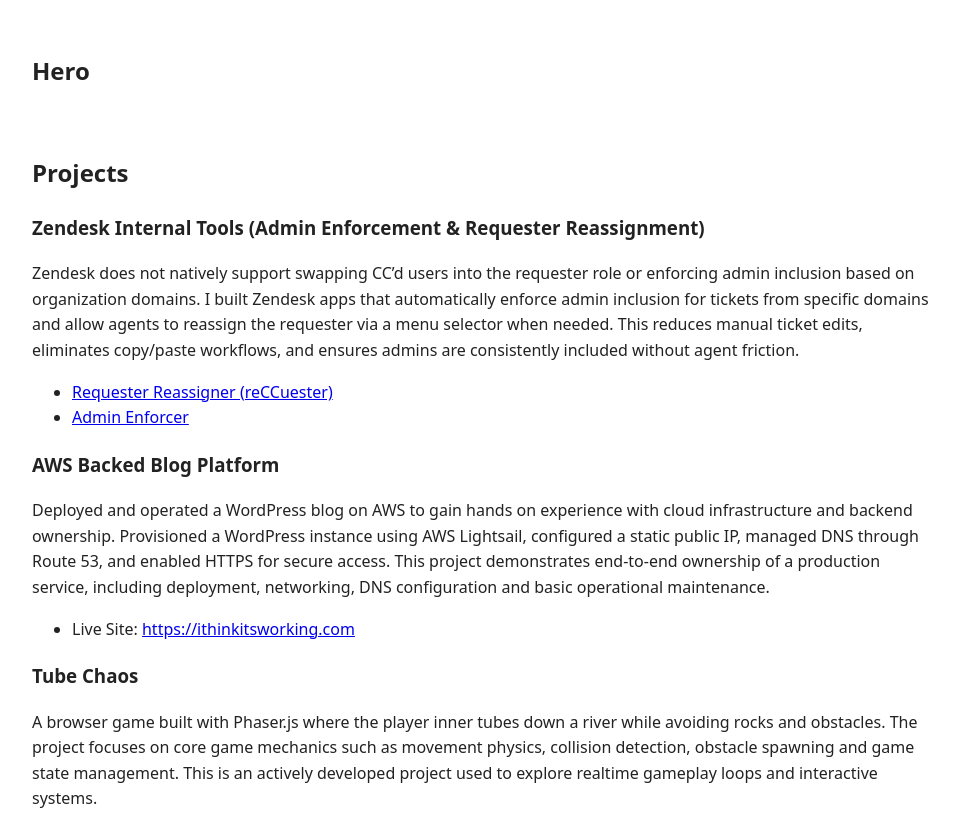
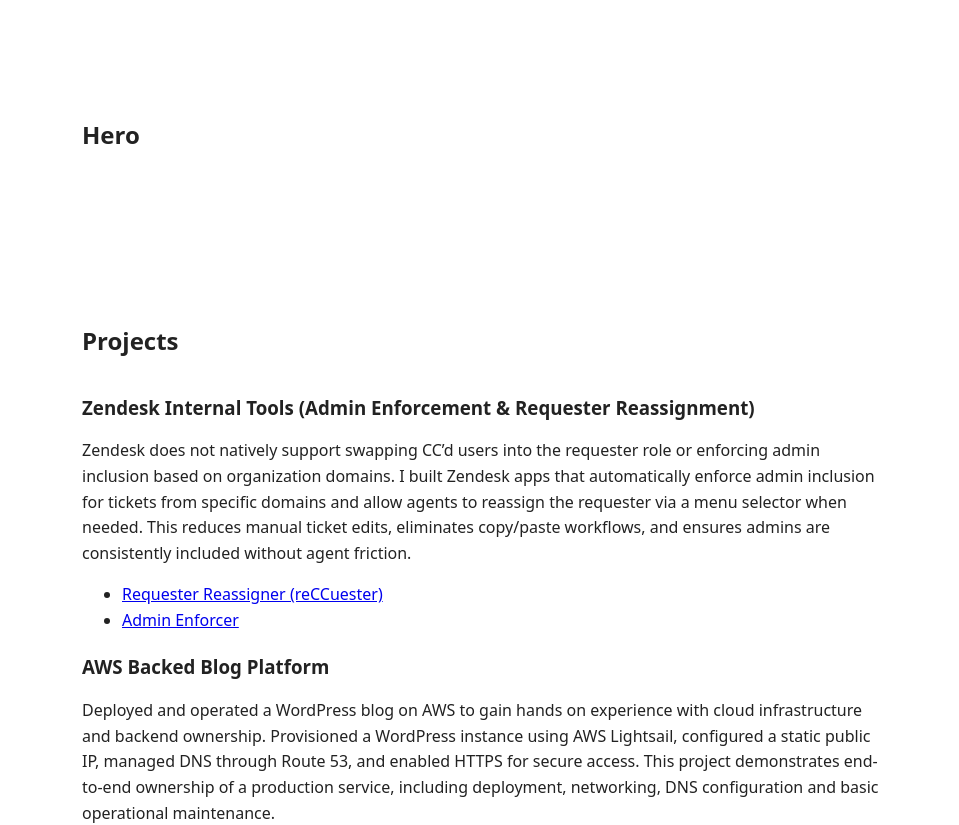
Before and after one commit to mikearino/portfolio-2025, a React (Vite) app: page / in a window 1280 px wide. Shown: the top 825 px of the page, without its empty margins (158-1117 px from the left). Built offline with nearby package versions, Linux system fonts and the light colour scheme.

Commit message:
add CSS to help spacing

```diff
--- a/src/index.css
+++ b/src/index.css
@@ -13,5 +13,19 @@
 }
 
 section {
-  margin-bottom: 4rem;
+  padding: 4rem 1.5rem;
+  max-width: 800px;
+  margin: 0 auto;
 }
+
+section > h2 {
+  margin-bottom: 2rem;
+}
+
+section article h3 {
+  margin-bottom: .75rem;
+}
+
+section article p {
+  margin-bottom: 1rem;
+}
```
